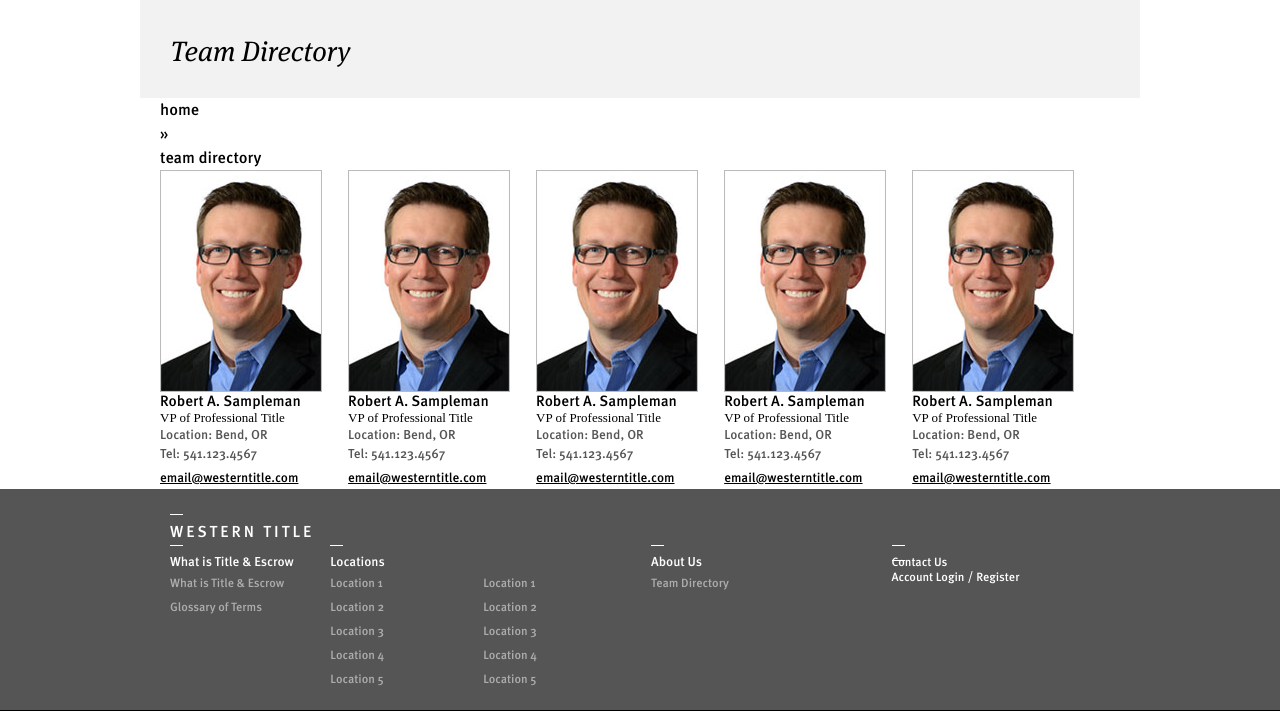
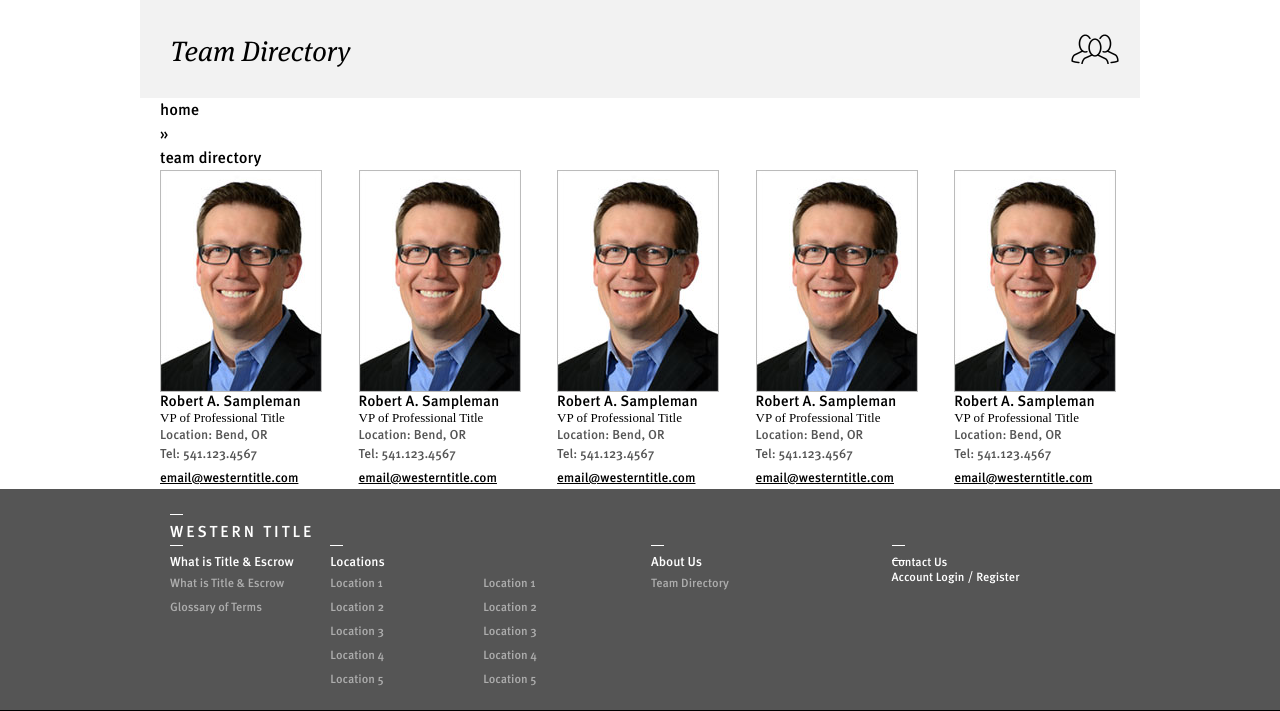
Before and after one commit to chadsorensen/Western-Title, a PHP site: page /team.php in a window 1280 px wide. Shown: the part 157-868 px from the top of the page. Run offline with PHP 8.4, Linux system fonts and the light colour scheme; some libraries are stand-ins or nearby versions; some web fonts are replaced.

Commit message:
added icons for directory page

```diff
--- a/Build/css/main.css
+++ b/Build/css/main.css
@@ -55,8 +55,8 @@
 .col-2_5-4-12 {
   float: left;
   display: block;
-  margin-right: 1.35765%;
-  width: 18.23176%; }
+  margin-right: 3.45%;
+  width: 17.23176%; }
   .col-2_5-4-12:nth-of-type(5n) {
     margin-right: 0; }
 
@@ -186,10 +186,20 @@ button:focus {
   height: 8px;
   background: url(../images/icon-arrow-right.png) no-repeat; }
 
+.icon-arrow-right-white:after {
+  width: 15px;
+  height: 15px;
+  background: url(../images/icon-arrow-right-white.png) no-repeat; }
+
 .icon-arrow-down-white:after {
   width: 17px;
   height: 17px;
   background: url(images/icon-arrow-down-right.png) no-repeat; }
+
+.icon-team-directory:after {
+  width: 50px;
+  height: 30px;
+  background: url(../images/icon-team-directory.png) no-repeat; }
 
 .content-container {
   width: 980px;
@@ -530,6 +540,37 @@ button:focus {
           #locations .dropdown-container .dropdown-menu li a:hover {
             background: #F2F2F2; }
 
+.header-bar {
+  width: 1000px;
+  margin: 0 auto;
+  padding: 35px 0 35px 30px;
+  background: #f2f2f2;
+  -webkit-box-sizing: border-box;
+  -moz-box-sizing: border-box;
+  box-sizing: border-box; }
+  .header-bar:after {
+    top: 50%;
+    right: 20px;
+    margin-top: -15px; }
+  .header-bar h1 {
+    margin: 0;
+    font-family: "MetaSerifOT-BookIta";
+    font-size: 28px;
+    line-height: 1; }
+
+.team-item img {
+  border: 1px solid #bbb; }
+.team-item h3 {
+  margin: 0;
+  font-size: 15px; }
+.team-item h4 {
+  margin: 0;
+  font-family: "MetaOT-NormalItalic";
+  font-size: 13px; }
+.team-item a {
+  font-size: 13px;
+  text-decoration: underline; }
+
 #modal {
   display: none;
   position: fixed;
@@ -580,33 +621,6 @@ button:focus {
         width: 24px;
         height: 32px;
         background: url(../images/icon-list.png) no-repeat; }
-
-.header-bar {
-  width: 1000px;
-  margin: 0 auto;
-  padding: 35px 0 35px 30px;
-  background: #f2f2f2;
-  -webkit-box-sizing: border-box;
-  -moz-box-sizing: border-box;
-  box-sizing: border-box; }
-  .header-bar h1 {
-    margin: 0;
-    font-family: "MetaSerifOT-BookIta";
-    font-size: 28px;
-    line-height: 1; }
-
-.team-item img {
-  border: 1px solid #bbb; }
-.team-item h3 {
-  margin: 0;
-  font-size: 15px; }
-.team-item h4 {
-  margin: 0;
-  font-family: "MetaOT-NormalItalic";
-  font-size: 13px; }
-.team-item a {
-  font-size: 13px;
-  text-decoration: underline; }
 
 #footer {
   color: #adadad; }
--- a/Build/team.php
+++ b/Build/team.php
@@ -1,5 +1,5 @@
 <?php include 'header.php' ?>
-<div class="header-bar">
+<div class="header-bar icon icon-team-directory">
   <h1>Team Directory</h1>
 </div>
 <div class="main-wrapper">
--- a/css/_grid.scss
+++ b/css/_grid.scss
@@ -8,8 +8,8 @@
 .col-2_5-4-12 {
   float: left;
   display: block;
-  margin-right: 1.35765%;
-  width: 18.23176%;
+  margin-right: 3.45%;
+  width: 17.23176%;
   &:nth-of-type(5n) {
     margin-right: 0;
   }
--- a/css/main.scss
+++ b/css/main.scss
@@ -102,10 +102,22 @@ button {
     background: url(images/icon-arrow-right.png) no-repeat;
   }
 }
+.icon-arrow-right-white {
+  &:after {
+    @include size(15);
+    background: url(images/icon-arrow-right-white.png) no-repeat;
+  }
+}
 .icon-arrow-down-white {
   &:after {
     @include size(17);
     background: url(images/icon-arrow-down-right.png) no-repeat;
+  }
+}
+.icon-team-directory {
+  &:after {
+    @include size(50 30);
+    background: url(images/icon-team-directory.png) no-repeat;
   }
 }
 // ==========================================================================
@@ -557,6 +569,47 @@ button {
   }
 }
 // ==========================================================================
+// ★ TEAM DIRECTORY SECTION
+// ==========================================================================
+
+.header-bar {
+  width: 1000px;
+  margin: 0 auto;
+  padding: 35px 0 35px 30px;
+  background: #f2f2f2;
+  @include box-sizing(border-box);
+  &:after {
+    top: 50%;
+    right: 20px;
+    margin-top: -15px;
+  }
+  h1 {
+    margin: 0;
+    font-family: $metaSerifOT-BookIta;
+    font-size: 28px;
+    line-height: 1;
+  }
+}
+.team-item {
+  img {
+    border: 1px solid #bbb;
+  }
+  h3 {
+    margin: 0;
+    font-size: 15px;
+  }
+  h4 {
+    margin: 0;
+    font-family: $metaItalic;
+    font-size: 13px;
+  }
+  a {
+    font-size: 13px;
+    text-decoration: underline;
+  }
+}
+
+// ==========================================================================
 // ★ MODAL
 // ==========================================================================
 #modal {
@@ -614,43 +667,6 @@ button {
     }
   }
 }
-
-// ==========================================================================
-// ★ TEAM DIRECTORY SECTION
-// ==========================================================================
-
-.header-bar {
-  width: 1000px;
-  margin: 0 auto;
-  padding: 35px 0 35px 30px;
-  background: #f2f2f2;
-  @include box-sizing(border-box);
-  h1 {
-    margin: 0;
-    font-family: $metaSerifOT-BookIta;
-    font-size: 28px;
-    line-height: 1;
-  }
-}
-.team-item {
-  img {
-    border: 1px solid #bbb;
-  }
-  h3 {
-    margin: 0;
-    font-size: 15px;
-  }
-  h4 {
-    margin: 0;
-    font-family: $metaItalic;
-    font-size: 13px;
-  }
-  a {
-    font-size: 13px;
-    text-decoration: underline;
-  }
-}
-
 
 // ==========================================================================
 // ★ FOOTER SECTION
--- a/team.php
+++ b/team.php
@@ -1,5 +1,5 @@
 <?php include 'header.php' ?>
-<div class="header-bar">
+<div class="header-bar icon icon-team-directory">
   <h1>Team Directory</h1>
 </div>
 <div class="main-wrapper">
```
Also changed, not shown: images/icon-arrow-right-white.png (added), images/icon-team-directory.png (added), 2 other files.
